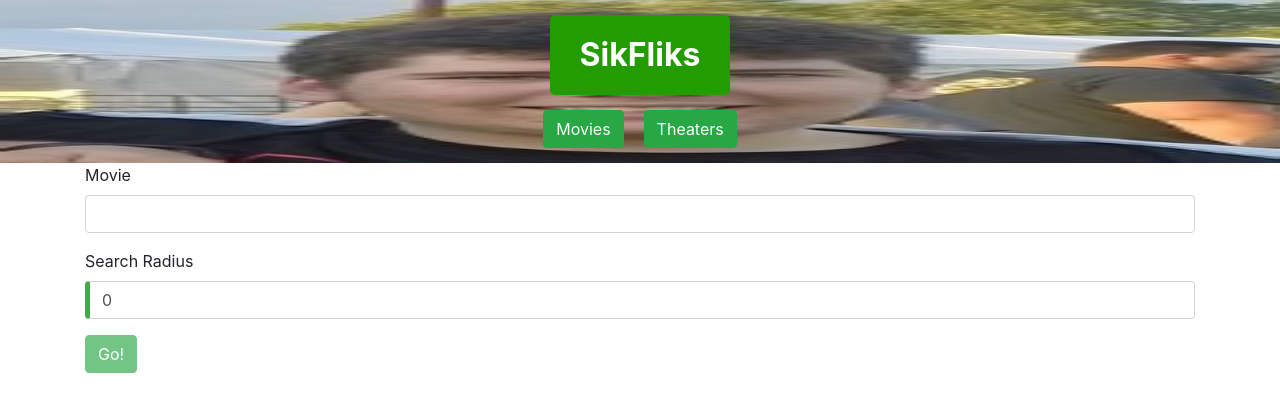
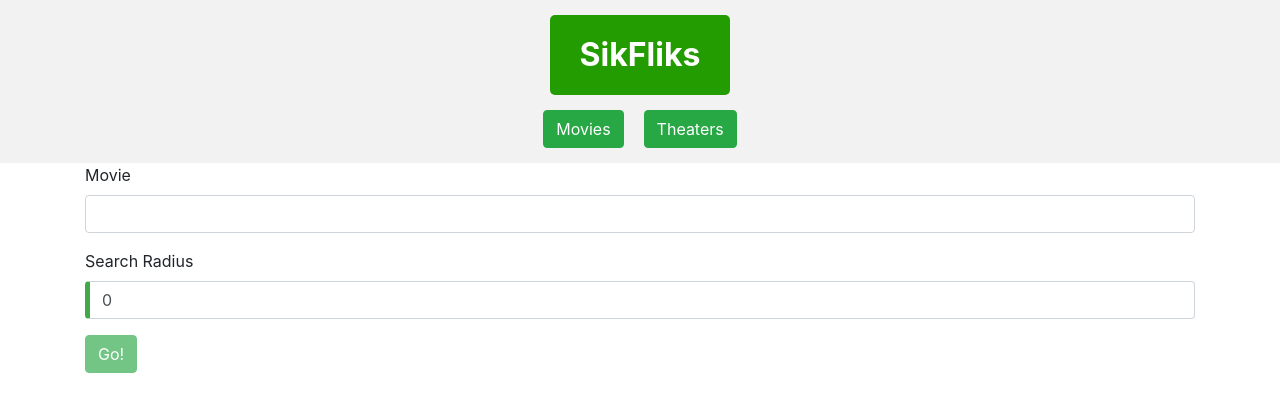
Before and after one commit to cohenr37/sikfliks, an Angular app: page / in a window 1280 px wide. Shown: the top 412 px of the page. Built offline with nearby package versions, Linux system fonts and the light colour scheme; no server answers.

Commit message:
Fuller Release

```diff
--- a/src/app/app.component.html
+++ b/src/app/app.component.html
@@ -1,6 +1,5 @@
 <div class="nav-wrapper">
-  <img src="assets/matt.png" alt="" class="matt">
-  <nav>
+  <nav style = "background-color: #f2f2f2;">
     <a style="text-align: center; line-height: 125%; margin: 15px; background: #229c00;  padding: 20px; border-radius: 5px; color: white; font-weight: bold; text-decoration: none; display: inline-block; width: 180px; font-size: 32px;" [routerLink]="['/']" routerLinkActive="active" class="biggerBrain">SikFliks</a><br>
     <button class="btn btn-success" [routerLink]="['/movies']" routerLinkActive="active" style="margin-right: 10px; margin-bottom: 15px;" >Movies</button>
     <button class="btn btn-success" [routerLink]="['/theaters']" routerLinkActive="active" style="margin-left: 10px; margin-bottom: 15px;" >Theaters</button>
--- a/src/app/app.component.scss
+++ b/src/app/app.component.scss
@@ -1,11 +1,3 @@
 .nav-wrapper {
     text-align: center;
 }
-
-.matt {
-    position: absolute;
-    z-index: -1;
-    left: 0;
-    width: 100vw;
-    height: 163px;
-}
```
